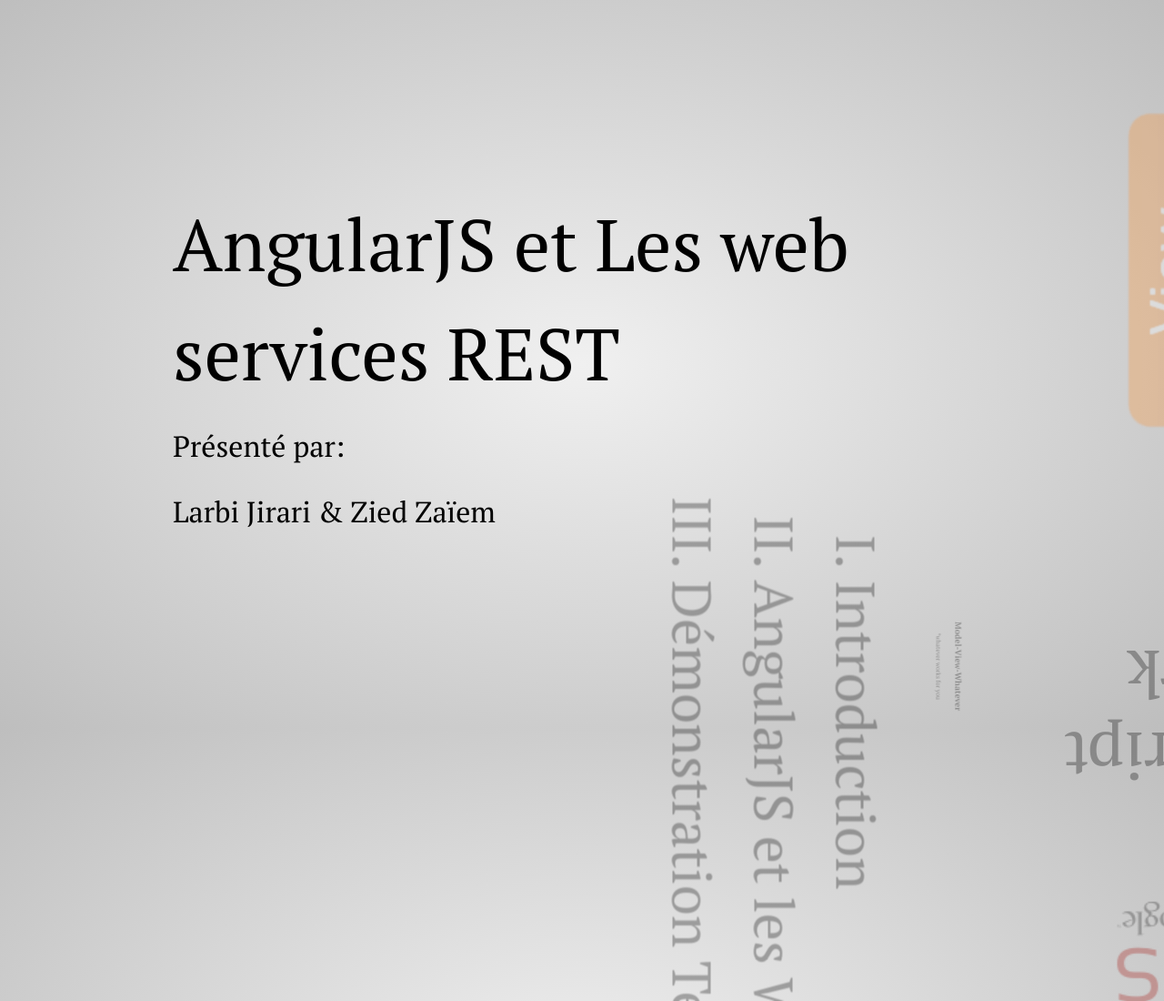
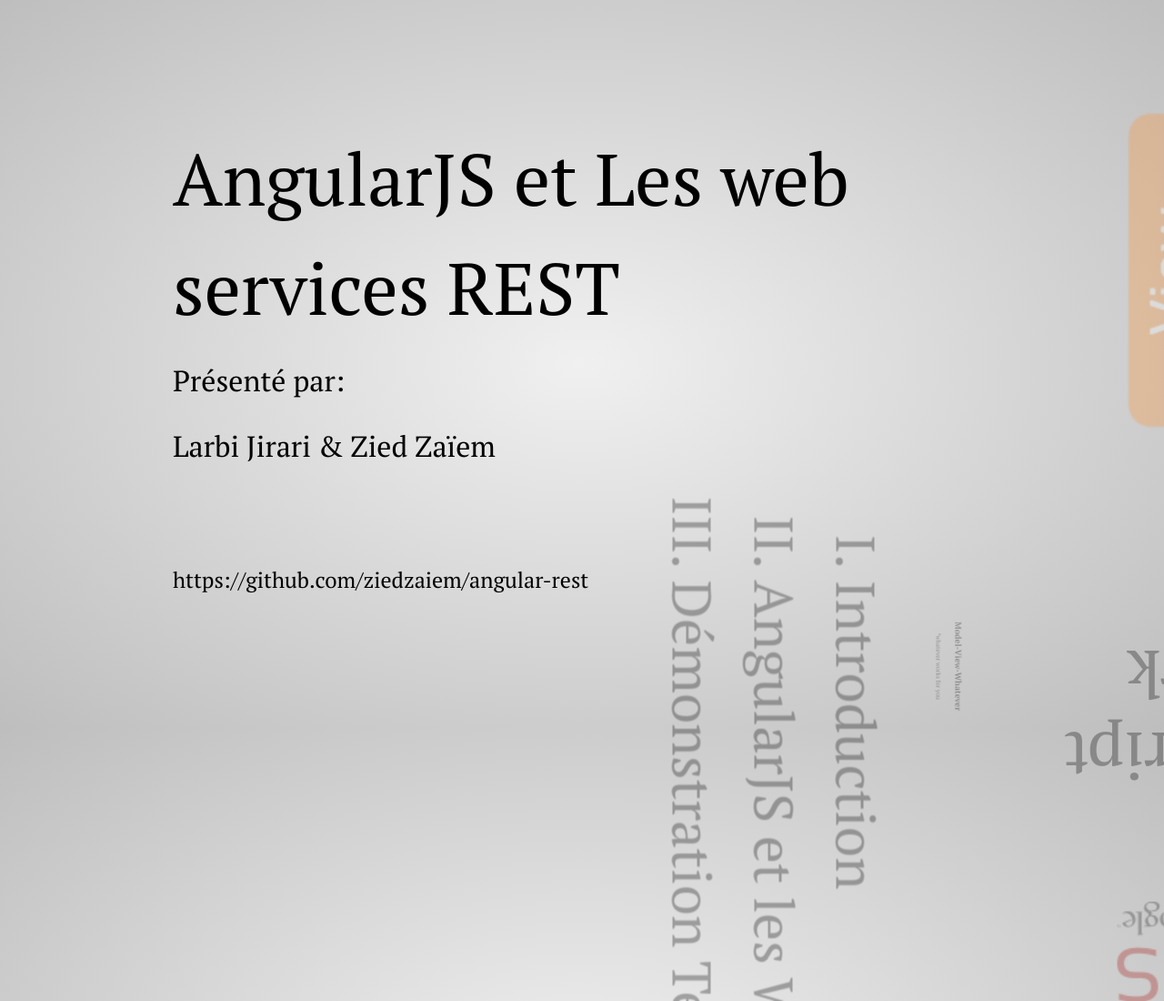
Before and after one commit to ziedzaiem/angular-rest, a website: page public/pres/index.html in a window 1280 px wide. Shown: the top 1100 px of the page at 91% size. Drawn offline with Linux system fonts and the light colour scheme.

Commit message:
add github links

```diff
--- a/bower.json
+++ b/bower.json
@@ -1,7 +1,7 @@
 {
   "name": "angularjs-rest",
   "version": "0.0.1",
-  "homepage": "",
+  "homepage": "https://github.com/ziedzaiem/angular-rest",
   "authors": [
     "Zied Zaïem <zaiem.zied@gmail.com>"
   ],
--- a/package.json
+++ b/package.json
@@ -20,7 +20,7 @@
   },
   "repository": {
     "type": "git",
-    "url": ""
+    "url": "https://github.com/ziedzaiem/angular-rest"
   },
   "keywords": [
     "AngularJS",
--- a/public/pres/index.html
+++ b/public/pres/index.html
@@ -31,7 +31,8 @@
     <div id="title" class="step" data-x="0" data-y="0" data-scale="4">
         <span class="try"></span>
         <h2 style="font-size: 80px;">AngularJS et Les web services REST</h2>
-        <span class="footnote"><sup></sup>Présenté par:<br/>Larbi Jirari & Zied Zaïem</span>
+        <span class="footnote"><sup></sup>Présenté par:<br/>Larbi Jirari & Zied Zaïem</span><br/><br/>
+        <span style="font-size:24px">https://github.com/ziedzaiem/angular-rest</span>
     </div>
 
     <div id="its" class="step" data-x="850" data-y="3000" data-rotate="90" data-scale="5">
```
Also changed, not shown: README.md.
